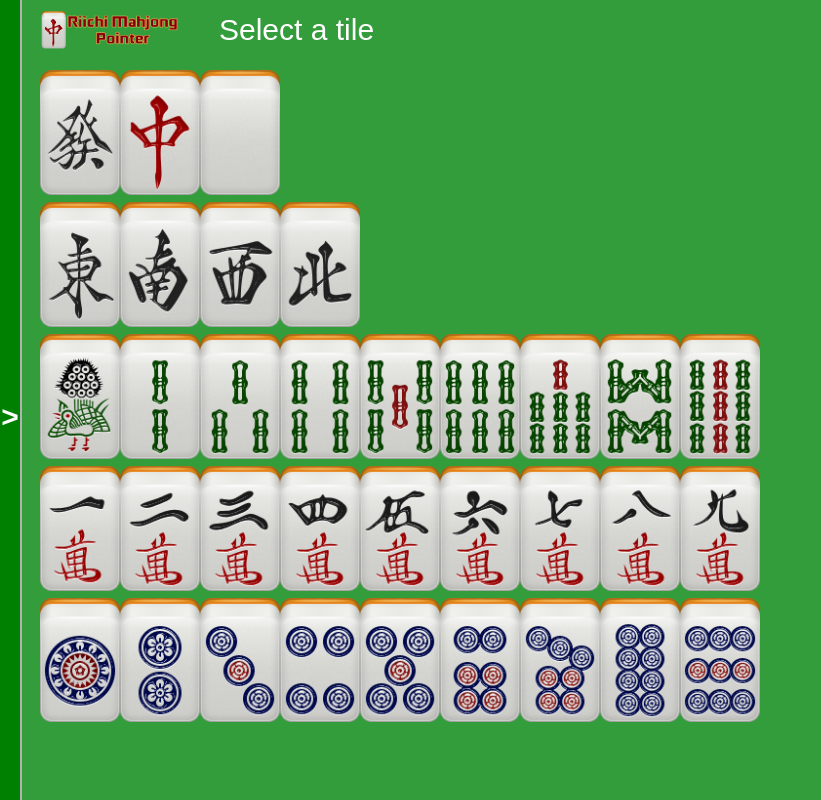
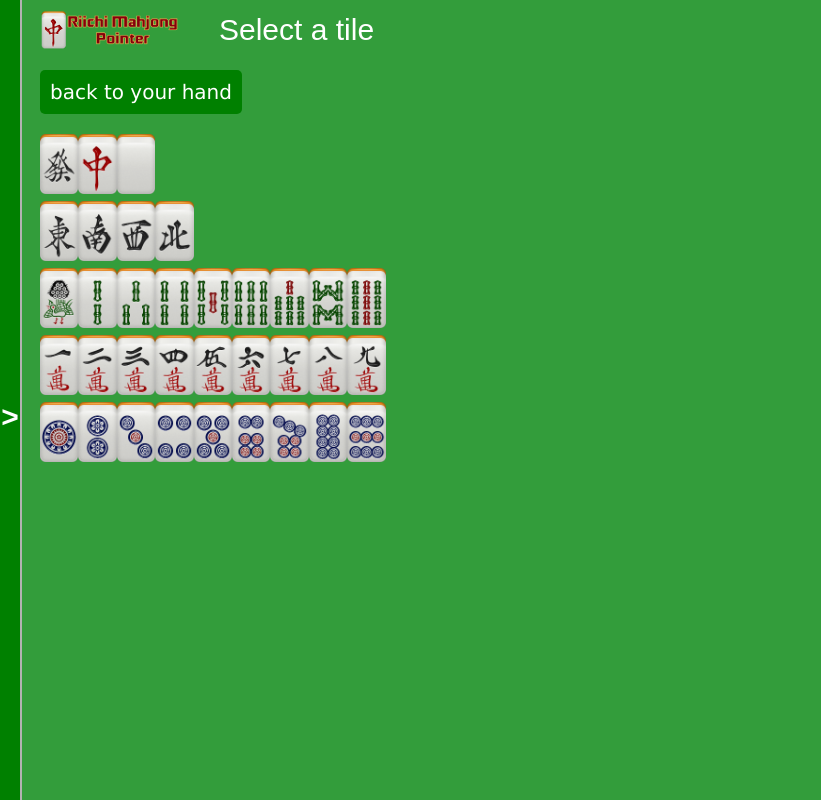
Before and after one commit to EmeraldCoder/riichi-pointer-js, a Vue app: page / in a window 1280 px wide. Both pictures are taken after a click on the button "+ Dora". Shown: the whole page, without its empty margins (0-821 px from the left). Built offline with nearby package versions, Linux system fonts and the light colour scheme.

Commit message:
Refactoring of tile selection related UI
- Create TileSelection component
- Move available tiles list in the Ruleset class

```diff
--- a/public/css/style.css
+++ b/public/css/style.css
@@ -82,11 +82,6 @@ table tbody tr:nth-child(even) td {
     border: 3px solid yellow;
 }
 
-#select-tile-view img {
-    width: 9%;
-    max-width: 80px;
-}
-
 .txt1 {
     font-size: 14px;
     line-height: 20px;
--- a/src/App.vue
+++ b/src/App.vue
@@ -22,127 +22,17 @@
         <div style="clear: both;"/>
       </div>
 
-      <div
-        v-if="currentView === 'TileSelection'"
-        id="select-tile-view">
-        <div v-if="addType !== 'chii'">
-          <img
-            src="img/dragongreen.png"
-            @click="selectTile('dragon', 'green')">
-          <img
-            src="img/dragonred.png"
-            @click="selectTile('dragon', 'red')">
-          <img
-            src="img/dragonwhite.png"
-            @click="selectTile('dragon', 'white')">
+      <div v-if="currentView === 'TileSelection'">
+        <div style="margin-bottom: 20px">
+          <input
+            type="button"
+            value="back to your hand"
+            @click="closeTileSelection">
         </div>
-        <div v-if="addType !== 'chii'">
-          <img
-            src="img/windeast.png"
-            @click="selectTile('wind', 'east')">
-          <img
-            src="img/windsouth.png"
-            @click="selectTile('wind', 'south')">
-          <img
-            src="img/windwest.png"
-            @click="selectTile('wind', 'west')">
-          <img
-            src="img/windnorth.png"
-            @click="selectTile('wind', 'north')">
-        </div>
-        <div>
-          <img
-            src="img/bamboo1.png"
-            @click="selectTile('bamboo', 1)">
-          <img
-            src="img/bamboo2.png"
-            @click="selectTile('bamboo', 2)">
-          <img
-            src="img/bamboo3.png"
-            @click="selectTile('bamboo', 3)">
-          <img
-            src="img/bamboo4.png"
-            @click="selectTile('bamboo', 4)">
-          <img
-            src="img/bamboo5.png"
-            @click="selectTile('bamboo', 5)">
-          <img
-            src="img/bamboo6.png"
-            @click="selectTile('bamboo', 6)">
-          <img
-            src="img/bamboo7.png"
-            @click="selectTile('bamboo', 7)">
-          <img
-            v-if="addType !== 'chii'"
-            src="img/bamboo8.png"
-            @click="selectTile('bamboo', 8)">
-          <img
-            v-if="addType !== 'chii'"
-            src="img/bamboo9.png"
-            @click="selectTile('bamboo', 9)">
-        </div>
-        <div>
-          <img
-            src="img/character1.png"
-            @click="selectTile('character', 1)">
-          <img
-            src="img/character2.png"
-            @click="selectTile('character', 2)">
-          <img
-            src="img/character3.png"
-            @click="selectTile('character', 3)">
-          <img
-            src="img/character4.png"
-            @click="selectTile('character', 4)">
-          <img
-            src="img/character5.png"
-            @click="selectTile('character', 5)">
-          <img
-            src="img/character6.png"
-            @click="selectTile('character', 6)">
-          <img
-            src="img/character7.png"
-            @click="selectTile('character', 7)">
-          <img
-            v-if="addType !== 'chii'"
-            src="img/character8.png"
-            @click="selectTile('character', 8)">
-          <img
-            v-if="addType !== 'chii'"
-            src="img/character9.png"
-            @click="selectTile('character', 9)">
-        </div>
-        <div>
-          <img
-            src="img/dot1.png"
-            @click="selectTile('dot', 1)">
-          <img
-            src="img/dot2.png"
-            @click="selectTile('dot', 2)">
-          <img
-            src="img/dot3.png"
-            @click="selectTile('dot', 3)">
-          <img
-            src="img/dot4.png"
-            @click="selectTile('dot', 4)">
-          <img
-            src="img/dot5.png"
-            @click="selectTile('dot', 5)">
-          <img
-            src="img/dot6.png"
-            @click="selectTile('dot', 6)">
-          <img
-            src="img/dot7.png"
-            @click="selectTile('dot', 7)">
-          <img
-            v-if="addType !== 'chii'"
-            src="img/dot8.png"
-            @click="selectTile('dot', 8)">
-          <img
-            v-if="addType !== 'chii'"
-            src="img/dot9.png"
-            @click="selectTile('dot', 9)">
-        </div>
+
+        <tile-selection-component
+          :tiles="tilesAvailableForSelection"
+          @selectTile="selectTile" />
       </div>
 
       <div v-if="currentView === 'Main'">
@@ -400,18 +290,20 @@
 
 <script>
 import { Hand } from './core/hand-classes'
-import { TileFactory } from './core/tile-classes'
+import { TileFactory, NumberedTile } from './core/tile-classes'
 import { CombinaisonFactory } from './core/combinaison-classes'
 import { DefaultRuleset } from './core/ruleset-classes'
 import ScoreComponent from './components/Score.vue'
 import TileComponent from './components/Tile.vue'
 import CombinaisonComponent from './components/Combinaison.vue'
+import TileSelectionComponent from './components/TileSelection.vue'
 
 export default {
   components: {
     ScoreComponent,
     TileComponent,
-    CombinaisonComponent
+    CombinaisonComponent,
+    TileSelectionComponent
   },
 
   data () {
@@ -452,6 +344,20 @@ export default {
     /** Computed property that indicate if the state of the hand is ready for point calculation */
     canCalculatePoint () {
       return this.handIsFinish && this.waitingTile !== null
+    },
+
+    /** Computed property to which tiles can be select by the user when showing the tile selection component */
+    tilesAvailableForSelection () {
+      let availableTiles = this.ruleset.getAvailableTiles()
+
+      if (this.addType === 'chii') {
+        // for chii selection, we want to remove honor tiles and the 8 and 9 numbered tiles from the selection available tiles
+        availableTiles = availableTiles.filter(x => x instanceof NumberedTile)
+        const highestNumber = Math.max(...availableTiles.map(x => x.number))
+        availableTiles = availableTiles.filter(x => x.number <= highestNumber - 2)
+      }
+
+      return availableTiles
     }
   },
 
@@ -576,9 +482,9 @@ export default {
      * action when the user select the tile value of the combinaison during the process of adding a new combinaison
      * this will finalize the adding process and return on the Main view on the interface
      *
-     * @param string value specify the tile value of the combinaison that will be add ('red', 'east', 1, 9, ...)
+     * @param {object} - object container the suit (dragon, wind, bamboo, dot or character) and the value (east, red, 1, etc...)
      */
-    selectTile (suit, value) {
+    selectTile ({ suit, value }) {
       if (this.addForDora) {
         const tile = TileFactory.create(suit, value)
         if (this.addIsUraDora) {
@@ -597,12 +503,18 @@ export default {
         }
       }
 
+      this.closeTileSelection()
+    },
+
+    /**
+     * action when the user want to close/cancel the tile selection view and return to the Main view on the interface
+     */
+    closeTileSelection () {
       this.addForDora = null
+      this.addIsUraDora = null
+      this.addType = null
       this.addIsConcealed = null
-      this.addType = null
-      this.addIsUraDora = null
-      this.currentView = 'Main'
-      this.title = 'Your hand'
+      this.returnToMain()
     },
 
     /**
--- /dev/null
+++ b/src/components/TileSelection.vue
@@ -0,0 +1,54 @@
+<template>
+  <div>
+    <div
+      v-for="(suit, suitIndex) in tilesGroupedBySuit"
+      :key="suitIndex">
+      <tile-component
+        v-for="(tile, tileIndex) in suit.tiles"
+        :key="suitIndex + '.' + tileIndex"
+        :tile="tile"
+        @click.native="selectTile(tile.suit, tile.value)" />
+    </div>
+  </div>
+</template>
+
+<script>
+import TileComponent from '@/components/Tile.vue'
+
+export default {
+  name: 'TileSelectionComponent',
+
+  components: {
+    TileComponent
+  },
+
+  props: {
+    tiles: {
+      type: Array,
+      required: true
+    }
+  },
+
+  computed: {
+    tilesGroupedBySuit () {
+      return this.tiles.reduce((agg, tile) => {
+        const suitIndex = agg.findIndex(x => x.suit === tile.suit)
+
+        if (suitIndex > -1) {
+          agg[suitIndex].tiles.push(tile)
+        } else {
+          agg.push({ suit: tile.suit, tiles: [tile] })
+        }
+
+        return agg
+      }, [])
+    }
+  },
+
+  methods: {
+    selectTile (suit, value) {
+      this.$emit('selectTile', { suit, value })
+    }
+  }
+}
+</script>
--- a/src/core/ruleset-classes.js
+++ b/src/core/ruleset-classes.js
@@ -1,3 +1,4 @@
+import { TileFactory } from '@/core/tile-classes'
 import {
   TanyaouChuu,
   Honitsu,
@@ -33,6 +34,10 @@ import {
 
 export class Ruleset {
   getYakuPatterns () {
+    throw new Error('NotImplemented')
+  }
+
+  getAvailableTiles () {
     throw new Error('NotImplemented')
   }
 }
@@ -72,4 +77,47 @@ export class DefaultRuleset extends Ruleset {
       new UraDora()
     ]
   }
+
+  getAvailableTiles () {
+    return [
+      TileFactory.create('dragon', 'green'),
+      TileFactory.create('dragon', 'red'),
+      TileFactory.create('dragon', 'white'),
+
+      TileFactory.create('wind', 'east'),
+      TileFactory.create('wind', 'south'),
+      TileFactory.create('wind', 'west'),
+      TileFactory.create('wind', 'north'),
+
+      TileFactory.create('bamboo', 1),
+      TileFactory.create('bamboo', 2),
+      TileFactory.create('bamboo', 3),
+      TileFactory.create('bamboo', 4),
+      TileFactory.create('bamboo', 5),
+      TileFactory.create('bamboo', 6),
+      TileFactory.create('bamboo', 7),
+      TileFactory.create('bamboo', 8),
+      TileFactory.create('bamboo', 9),
+
+      TileFactory.create('character', 1),
+      TileFactory.create('character', 2),
+      TileFactory.create('character', 3),
+      TileFactory.create('character', 4),
+      TileFactory.create('character', 5),
+      TileFactory.create('character', 6),
+      TileFactory.create('character', 7),
+      TileFactory.create('character', 8),
+      TileFactory.create('character', 9),
+
+      TileFactory.create('dot', 1),
+      TileFactory.create('dot', 2),
+      TileFactory.create('dot', 3),
+      TileFactory.create('dot', 4),
+      TileFactory.create('dot', 5),
+      TileFactory.create('dot', 6),
+      TileFactory.create('dot', 7),
+      TileFactory.create('dot', 8),
+      TileFactory.create('dot', 9)
+    ]
+  }
 }
```
